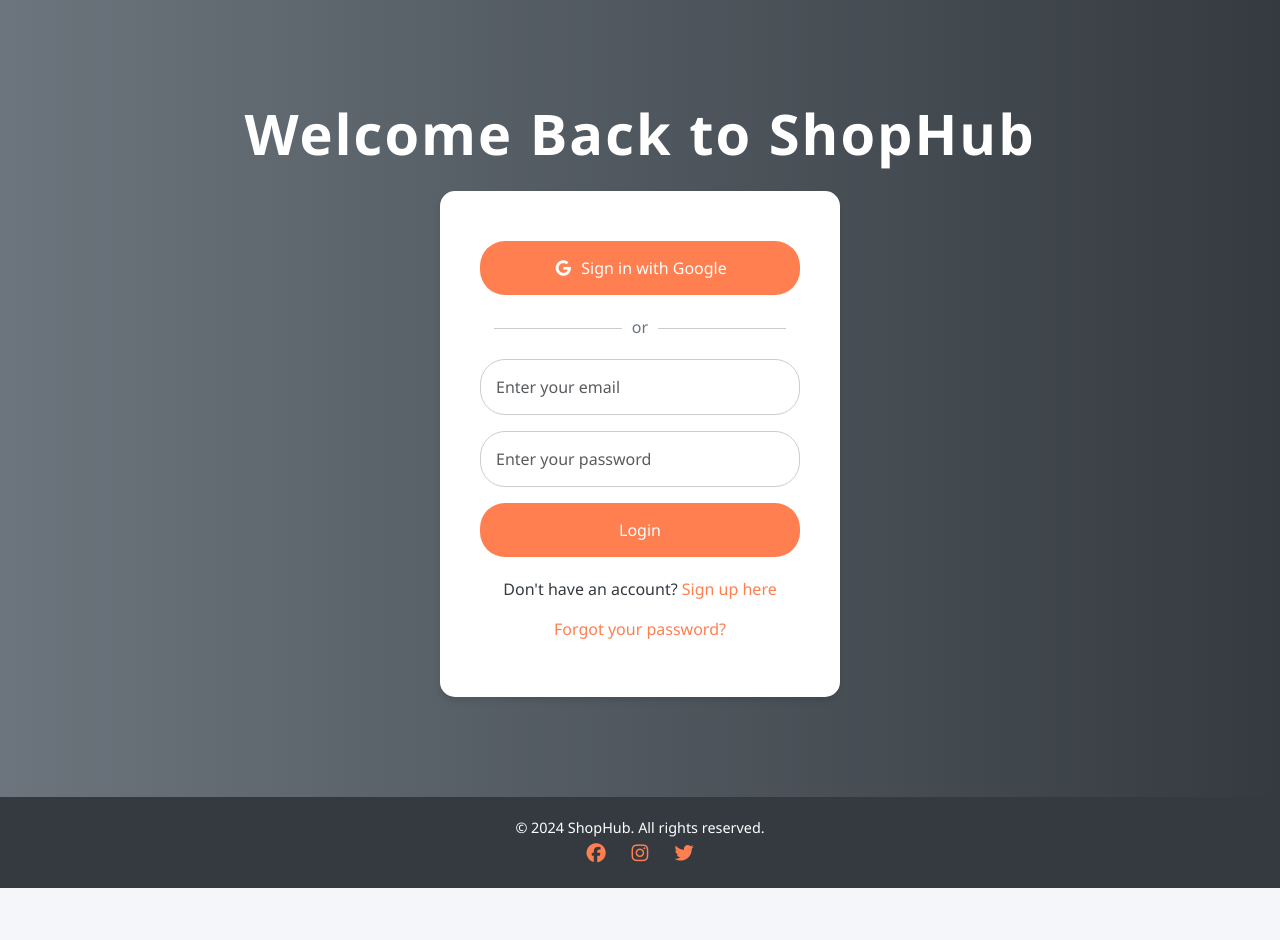
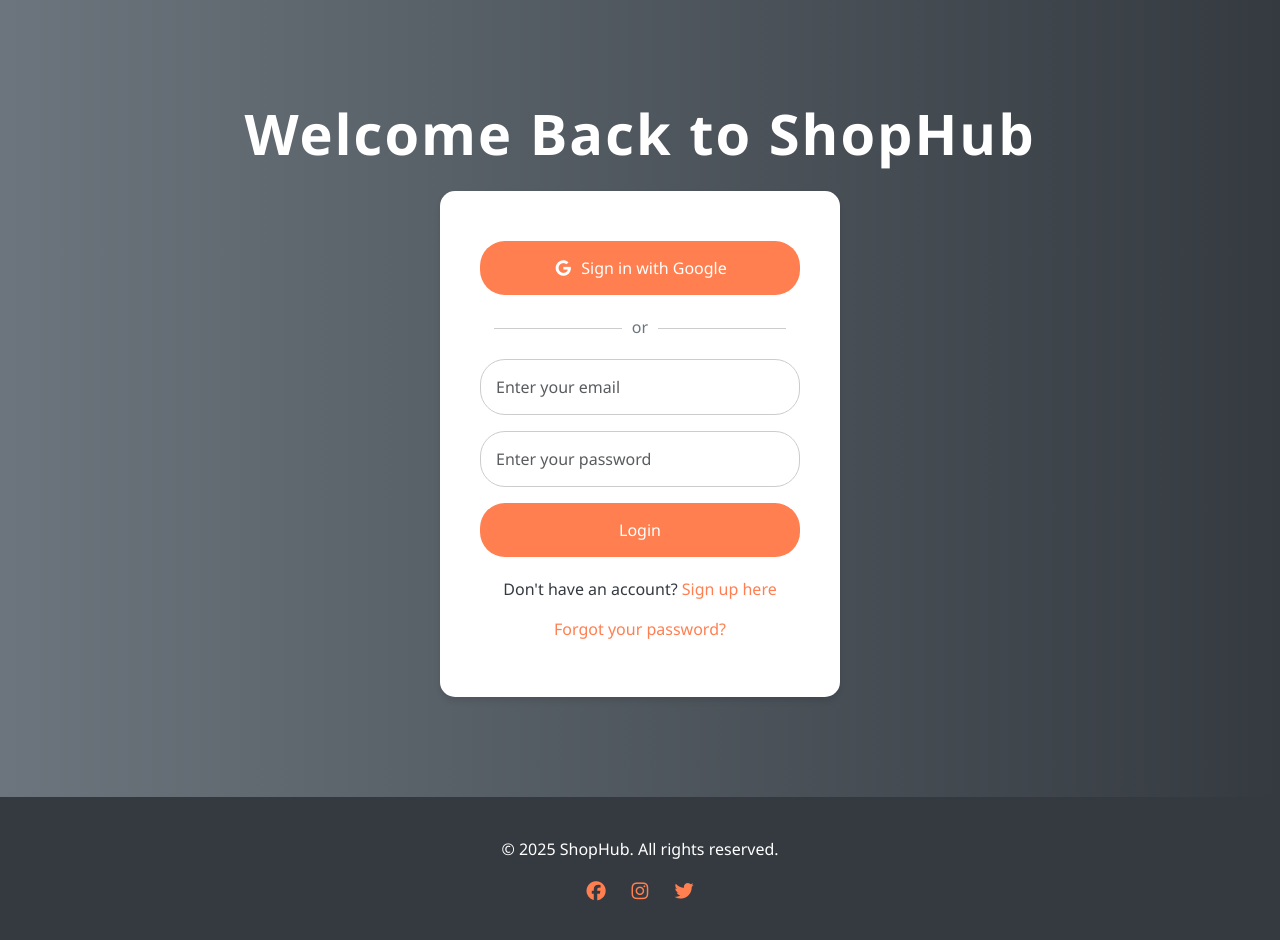
Before and after one commit to akineni/react-auth-app, a React (Vite) app: page /login in a window 1280 px wide. Shown: the top 940 px of the page. Before the commit the page ends 888 px from the top, so only its background shows below. Built offline with nearby package versions, Linux system fonts and the light colour scheme; no server answers.

Commit message:
refactor: unify footer into reusable component with variant and follow text options

```diff
--- a/src/components/Footer/Footer.jsx
+++ b/src/components/Footer/Footer.jsx
@@ -5,8 +5,7 @@
     return (
         <footer className={ styles.footer }>
             <div className="container">
-                <p>&copy; 2024 {APP_NAME}. All rights reserved.</p>
-                <p>Follow us on:</p>
+                <p>&copy; {new Date().getFullYear()} {APP_NAME}. All rights reserved.</p>
                 <div className={ className }>
                     <a href="#"><i className="fab fa-facebook"></i></a>
                     <a href="#"><i className="fab fa-instagram"></i></a>
--- a/src/pages/login/Login.jsx
+++ b/src/pages/login/Login.jsx
@@ -73,16 +73,7 @@
             </section>
 
             {/* <Footer /> */}
-            <footer className={ styles.footer }>
-                <div className="container">
-                    <p>&copy; 2024 {APP_NAME}. All rights reserved.</p>
-                    <div className={ styles['social-icons']}>
-                        <a href="#"><i className="fab fa-facebook"></i></a>
-                        <a href="#"><i className="fab fa-instagram"></i></a>
-                        <a href="#"><i className="fab fa-twitter"></i></a>
-                    </div>
-                </div>
-            </footer>
+            <Footer className={ styles['social-icons'] } />
         </>
     );
 }
--- a/src/pages/login/Login.module.css
+++ b/src/pages/login/Login.module.css
@@ -114,14 +114,14 @@
     margin: 0;
 }
 
-.footer .social-icons a {
+.social-icons a {
     color: #ff7f50;
     margin: 0 10px;
     font-size: 1.2rem;
     transition: color 0.3s;
 }
 
-.footer .social-icons a:hover {
+.social-icons a:hover {
     color: #ff6347;
 }
 
--- a/src/pages/signup/Signup.jsx
+++ b/src/pages/signup/Signup.jsx
@@ -7,6 +7,7 @@
 import { signUpNewUser, signInWithOAuth } from '@services/authService';
 import { APP_NAME } from '@config/appConfig';
 import { useDocumentTitle } from '@hooks/useDocumentTitle';
+import Footer from '@components/Footer/Footer';
 
 export default function Signup() {
     useDocumentTitle ("Signup");
@@ -86,16 +87,7 @@
             </section>
 
             {/* Footer */}
-            <footer className={styles.footer}>
-                <div className="container">
-                    <p>&copy; 2024 {APP_NAME}. All rights reserved.</p>
-                    <div className={styles['social-icons']}>
-                        <a href="#"><i className="fab fa-facebook"></i></a>
-                        <a href="#"><i className="fab fa-instagram"></i></a>
-                        <a href="#"><i className="fab fa-twitter"></i></a>
-                    </div>
-                </div>
-            </footer>
+            <Footer className={ styles['social-icons'] } />
         </>
     );
 }
--- a/src/pages/signup/Signup.module.css
+++ b/src/pages/signup/Signup.module.css
@@ -114,14 +114,14 @@
     margin: 0;
 }
 
-.footer .social-icons a {
+.social-icons a {
     color: #ff7f50;
     margin: 0 10px;
     font-size: 1.2rem;
     transition: color 0.3s;
 }
 
-.footer .social-icons a:hover {
+.social-icons a:hover {
     color: #ff6347;
 }
 
```
